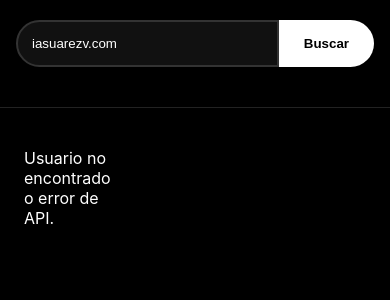
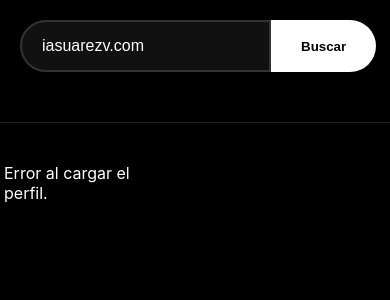
Before and after one commit to KajiiNarumi/iasuarezv, a Jekyll site: the page blue.html, which Jekyll copies as it is, in a window 390 px wide. Shown: the top 300 px of the page. Built offline with Jekyll 4.4.1, drawn with Linux system fonts in a browser that asks for light colours.

Commit message:
Update title and improve layout in blue.html

```diff
--- a/blue.html
+++ b/blue.html
@@ -17,87 +17,107 @@
             margin: 0;
             background: var(--bg);
             color: var(--text-main);
-            font-family: -apple-system, BlinkMacSystemFont, "Segoe UI", Roboto, sans-serif;
-            overflow-x: hidden;
+            font-family: -apple-system, system-ui, sans-serif;
         }
 
-        /* HEADER */
-        .header { padding: 20px 16px; border-bottom: 1px solid #222; }
-        .search { display: flex; max-width: 600px; margin: 0 auto 20px auto; }
+        /* HEADER RESTAURADO */
+        .header {
+            padding: 40px 20px;
+            border-bottom: 1px solid #222;
+            max-width: 900px;
+            margin: auto;
+        }
+
+        .search { display: flex; margin-bottom: 30px; }
         .search input {
-            flex: 1; padding: 14px; background: #111; border: 2px solid #333;
-            color: #fff; border-radius: 30px 0 0 30px; outline: none;
+            flex: 1; padding: 15px 20px; background: #111; border: 2px solid #333;
+            color: #fff; border-radius: 30px 0 0 30px; outline: none; font-size: 16px;
         }
         .search button {
-            padding: 0 25px; border: none; background: #fff;
+            padding: 0 30px; border: none; background: #fff;
             border-radius: 0 30px 30px 0; cursor: pointer; font-weight: bold;
         }
 
-        .profile { max-width: 900px; margin: auto; display: flex; gap: 16px; align-items: center; }
-        .profile img { width: 60px; height: 60px; border-radius: 50%; object-fit: cover; }
-        .profile-info h2 { margin: 0; font-size: 18px; }
-        .img-count { color: var(--accent); font-size: 12px; font-weight: bold; }
+        .profile { display: flex; gap: 25px; align-items: center; }
+        .profile img { width: 100px; height: 100px; border-radius: 50%; border: 3px solid #222; }
+        .profile-info h2 { margin: 0; font-size: 28px; }
+        .profile-info p { color: var(--text-dim); margin: 8px 0; line-height: 1.4; }
+        .img-count { color: var(--accent); font-weight: bold; font-size: 14px; }
 
-        /* GRID */
+        /* GRID - VOLVEMOS A LAS 3 COLUMNAS */
         .grid {
-            max-width: 1200px; margin: auto; display: grid;
-            grid-template-columns: repeat(auto-fill, minmax(150px, 1fr));
+            max-width: 1000px; margin: 20px auto;
+            display: grid;
+            grid-template-columns: repeat(3, 1fr);
             gap: 4px; padding: 4px;
         }
-        .card { aspect-ratio: 1/1; overflow: hidden; position: relative; cursor: pointer; background: #111; }
+        .card { aspect-ratio: 1/1; overflow: hidden; background: #111; cursor: pointer; }
         .card img { width: 100%; height: 100%; object-fit: cover; }
 
-        /* LIGHTBOX RE-ESTRUCTURADO */
+        /* LIGHTBOX PROFESIONAL */
         .lightbox {
-            position: fixed; inset: 0; background: #000;
-            display: none; flex-direction: column; z-index: 2000;
+            position: fixed; inset: 0; background: rgba(0,0,0,0.95);
+            display: none; flex-direction: column; z-index: 9999;
         }
         .lightbox.active { display: flex; }
 
-        /* BARRA SUPERIOR LIGHTBOX */
-        .lb-header {
+        /* CONTROLES SUPERIORES */
+        .lb-nav-top {
             display: flex; justify-content: space-between; align-items: center;
-            padding: 10px 20px; background: rgba(0,0,0,0.8); z-index: 2010;
+            padding: 15px 20px; background: #000;
         }
-        .close-btn { font-size: 30px; cursor: pointer; }
-        .bsky-link {
-            color: var(--accent); text-decoration: none; font-size: 14px;
-            border: 1px solid var(--accent); padding: 5px 12px; border-radius: 15px;
+        .close-x { font-size: 35px; cursor: pointer; line-height: 1; }
+        .btn-link {
+            color: #fff; text-decoration: none; background: var(--accent);
+            padding: 8px 16px; border-radius: 20px; font-weight: bold; font-size: 14px;
         }
 
-        .lb-main { flex: 1; display: flex; overflow: hidden; position: relative; }
+        /* CUERPO DEL LIGHTBOX */
+        .lb-body {
+            flex: 1; display: flex; overflow: hidden; position: relative;
+        }
 
-        /* ÁREA DE IMAGEN */
-        .lb-img-container {
+        .lb-img-box {
             flex: 2; display: flex; align-items: center; justify-content: center;
-            background: #000; position: relative;
+            padding: 10px; background: #000;
         }
-        .lb-img-container img { max-width: 100%; max-height: 100%; object-fit: contain; }
+        .lb-img-box img {
+            max-width: 100%; max-height: 100%; object-fit: contain;
+            box-shadow: 0 0 30px rgba(0,0,0,0.5);
+        }
 
-        /* ÁREA DE TEXTO */
-        .lb-info {
-            flex: 1; background: #111; padding: 25px; display: flex;
+        .lb-aside {
+            flex: 1; background: #111; padding: 30px; display: flex;
             flex-direction: column; border-left: 1px solid #222; overflow-y: auto;
         }
-        .lb-text { font-size: 16px; line-height: 1.5; margin-bottom: 20px; }
-        .lb-stats { color: var(--accent); font-weight: bold; margin-top: auto; }
+        .lb-text { font-size: 18px; line-height: 1.6; margin-bottom: 20px; }
+        .lb-footer { margin-top: auto; padding-top: 20px; border-top: 1px solid #222; }
 
-        /* BOTONES DE NAVEGACIÓN */
-        .nav-btn {
+        /* BOTONES LATERALES NAVEGACIÓN */
+        .side-nav {
             position: absolute; top: 50%; transform: translateY(-50%);
-            background: rgba(255,255,255,0.1); border: none; color: #fff;
-            padding: 20px 15px; cursor: pointer; font-size: 24px; border-radius: 5px;
+            background: rgba(255,255,255,0.05); border: none; color: #fff;
+            padding: 30px 15px; cursor: pointer; font-size: 30px; transition: 0.3s;
+            z-index: 10;
         }
-        .prev-btn { left: 10px; }
-        .next-btn { right: 10px; }
+        .side-nav:hover { background: rgba(255,255,255,0.15); }
+        .prev-btn { left: 0; border-radius: 0 10px 10px 0; }
+        .next-btn { right: 0; border-radius: 10px 0 0 10px; }
 
-        /* RESPONSIVE MÓVIL */
+        /* MÓVIL */
         @media (max-width: 768px) {
-            .lb-main { flex-direction: column; }
-            .lb-img-container { flex: 0 0 60vh; } /* Imagen ocupa el 60% del alto */
-            .lb-info { flex: 1; border-left: none; border-top: 1px solid #222; padding: 15px; }
-            .nav-btn { padding: 10px; background: rgba(0,0,0,0.4); top: 30vh; }
-            .grid { grid-template-columns: repeat(3, 1fr); }
+            .header { padding: 20px; }
+            .profile { flex-direction: column; text-align: center; gap: 15px; }
+            .profile img { width: 80px; height: 80px; }
+            .profile-info h2 { font-size: 22px; }
+
+            .grid { grid-template-columns: repeat(3, 1fr); gap: 2px; }
+
+            .lb-body { flex-direction: column; }
+            .lb-img-box { flex: 0 0 65%; padding: 0; } /* Asegura que la imagen tenga espacio */
+            .lb-aside { flex: 1; border-left: none; border-top: 1px solid #222; padding: 20px; }
+
+            .side-nav { padding: 15px 10px; background: rgba(0,0,0,0.5); top: 32%; }
         }
     </style>
 </head>
@@ -113,23 +133,24 @@
 
 <div id="gallery" class="grid"></div>
 
-<!-- LIGHTBOX -->
 <div id="lightbox" class="lightbox">
-    <div class="lb-header">
-        <a id="bskyLink" class="bsky-link" target="_blank">Ver en Bluesky</a>
-        <div class="close-btn" id="closeBtn">✕</div>
+    <div class="lb-nav-top">
+        <a id="bskyLink" class="btn-link" target="_blank">Ver en Bluesky</a>
+        <div class="close-x" id="closeBtn">✕</div>
     </div>
 
-    <div class="lb-main">
-        <button class="nav-btn prev-btn" id="prevBtn">❮</button>
-        <div class="lb-img-container">
+    <div class="lb-body">
+        <button class="side-nav prev-btn" id="prevBtn">❮</button>
+
+        <div class="lb-img-box">
             <img id="lbImg">
         </div>
-        <button class="nav-btn next-btn" id="nextBtn">❯</button>
 
-        <div class="lb-info">
+        <button class="side-nav next-btn" id="nextBtn">❯</button>
+
+        <div class="lb-aside">
             <div id="lbText" class="lb-text"></div>
-            <div id="lbStats" class="lb-stats"></div>
+            <div class="lb-footer" id="lbStats"></div>
         </div>
     </div>
 </div>
@@ -164,7 +184,7 @@ btn.onclick = () => {
 
 async function load(handle) {
     try {
-        gallery.innerHTML = "<p style='padding:20px'>Cargando...</p>";
+        gallery.innerHTML = "<p>Cargando galería...</p>";
         allImages = [];
 
         const didRes = await fetch(`https://public.api.bsky.app/xrpc/com.atproto.identity.resolveHandle?handle=${handle}`);
@@ -184,11 +204,13 @@ async function load(handle) {
             const link = `https://bsky.app/profile/${handle}/post/${rkey}`;
 
             let imgs = [];
-            // Recolección exhaustiva de imágenes (Formatos de post y quote posts)
+            // 🔥 BUSQUEDA PROFUNDA PARA EVITAR IMÁGENES ROTAS
             if (post.embed?.images) imgs.push(...post.embed.images);
             if (post.embed?.media?.images) imgs.push(...post.embed.media.images);
             if (post.record?.embed?.images) imgs.push(...post.record.embed.images);
+            // Casos de Quote Posts o Reposts complejos
             if (post.embed?.record?.embed?.images) imgs.push(...post.embed.record.embed.images);
+            if (post.embed?.record?.record?.embed?.images) imgs.push(...post.embed.record.record.embed.images);
 
             imgs.forEach(img => {
                 const cid = img.image?.ref?.$link || img.image?.$link;
@@ -206,13 +228,14 @@ async function load(handle) {
             <img src="${prof.avatar || ''}">
             <div class="profile-info">
                 <h2>${prof.displayName || handle}</h2>
+                <p>${prof.description || ""}</p>
                 <div class="img-count">📸 ${allImages.length} imágenes</div>
             </div>
         `;
 
         renderGallery();
     } catch (e) {
-        gallery.innerHTML = "<p style='padding:20px'>Usuario no encontrado o error de API.</p>";
+        gallery.innerHTML = "<p>Error al cargar el perfil.</p>";
     }
 }
 
@@ -233,7 +256,7 @@ function openLightbox(i) {
     const data = allImages[i];
     lbImg.src = data.full;
     lbText.innerText = data.text;
-    lbStats.innerText = `❤️ ${data.likes}`;
+    lbStats.innerHTML = `<span style="font-size:20px">❤️ ${data.likes}</span>`;
     bskyLink.href = data.link;
     lightbox.classList.add("active");
     document.body.style.overflow = "hidden";
```
Also changed, not shown: other parts of blue.html (+1 -4 lines).
